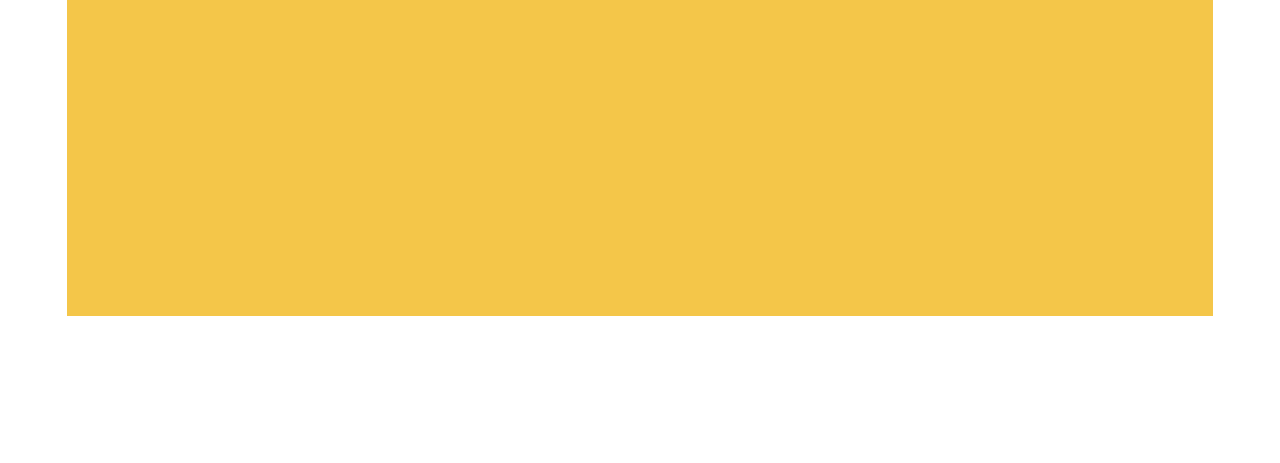
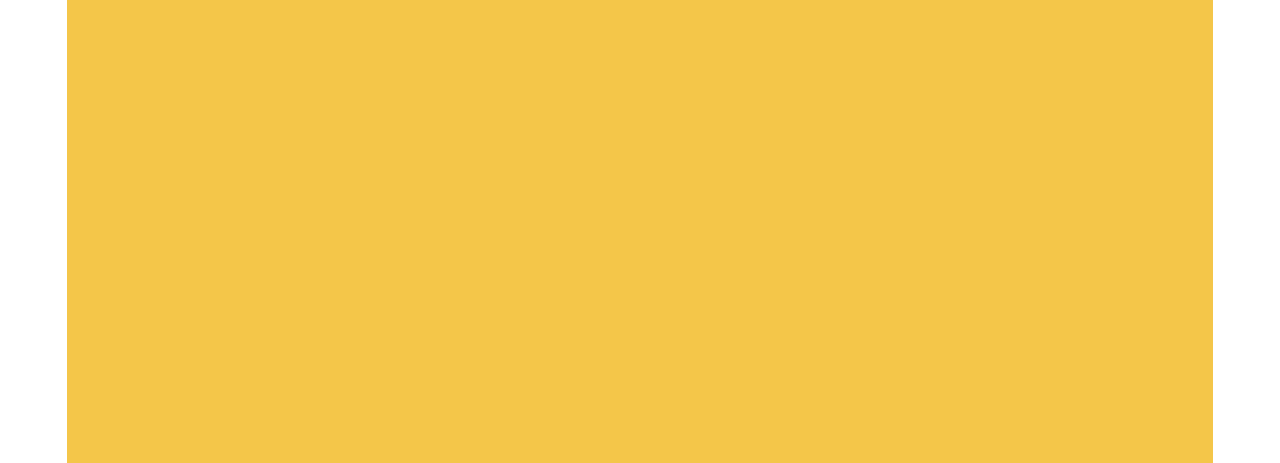
Before and after one commit to DoctorDiLauro/coming-soon-page, a plain HTML site: page index.html in a window 1280 px wide. Shown: the part 404-867 px from the top of the page. Before the commit the page ends 800 px from the top, so only its background shows below. Drawn offline with Linux system fonts and the light colour scheme.

Commit message:
border fix attempts

```diff
--- a/css/main.css
+++ b/css/main.css
@@ -10,7 +10,6 @@ html {
   padding: 2em;
 
   position: relative;
-  overflow: hidden;
 }
 
 .colour {
@@ -41,7 +40,6 @@ html {
 
   .border {
     padding: 2.5em;
-    height: 90vh;
   }
 
   .name {
@@ -60,7 +58,6 @@ html {
 
   .border {
     padding: 3em;
-    height: 90vh;
   }
 
   .name {
@@ -79,7 +76,6 @@ html {
 
   .border {
     padding: 3.5em;
-    height: 90vh;
   }
 
   .name {
@@ -98,7 +94,6 @@ html {
 
   .border {
     padding: 4em;
-    height: 90vh;
   }
 
   .name {
```
Also changed, not shown: index.html (+1 -0 lines).
